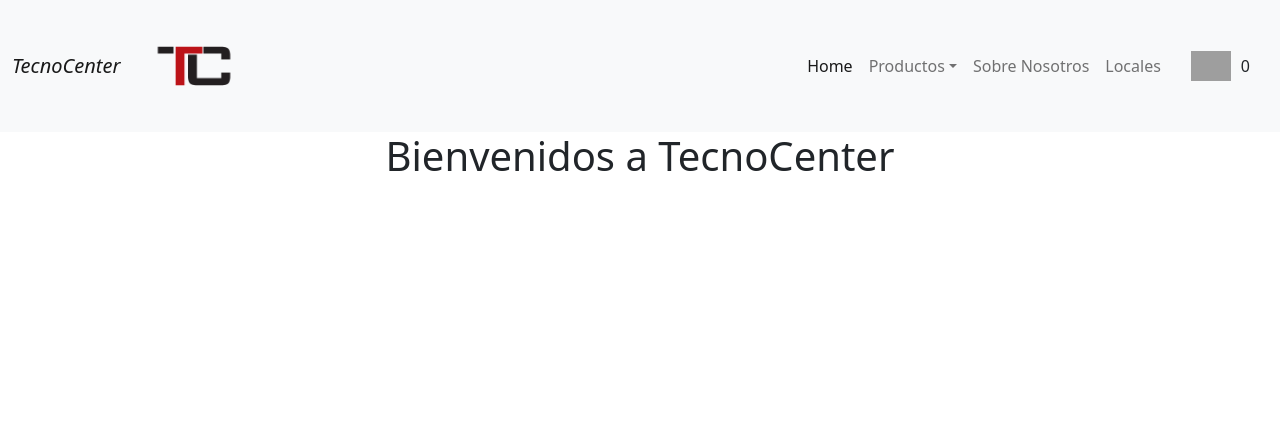
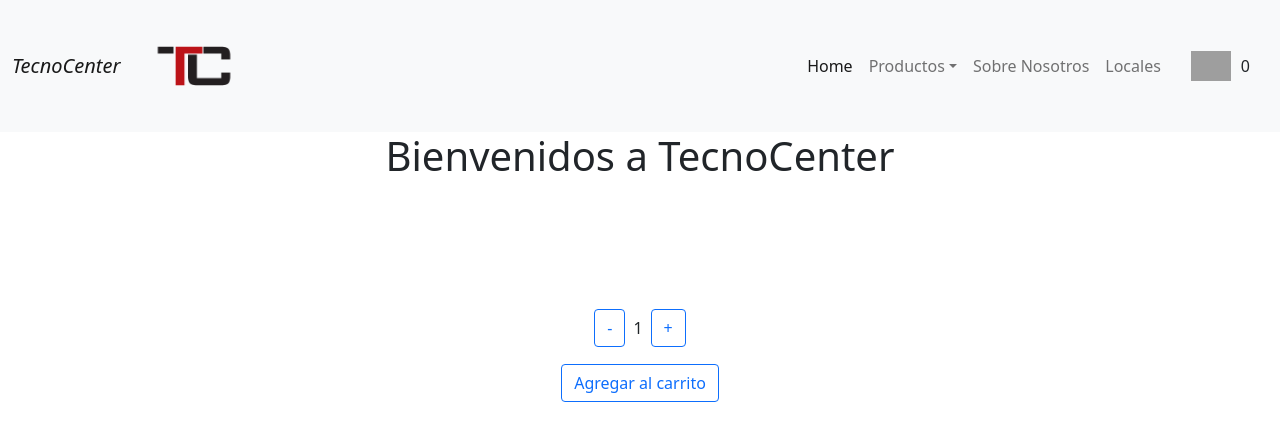
Before and after one commit to FedericoBuccella/ProyectoReact, a React (Create React App) app: page / in a window 1280 px wide. Shown: the top 440 px of the page. Built offline with nearby package versions, Linux system fonts and the light colour scheme; grey boxes are pictures that could not be loaded.

Commit message:
Agregamos un contador useState y useEffect

```diff
--- a/src/App.js
+++ b/src/App.js
@@ -2,6 +2,7 @@ import React from 'react';
 import './App.css';
 import NavBar from './components/Navbar/NavBar';
 import ItemListContainer from './components/ItemListContainer/itemListContainer';
+import ItemCount from './components/ItemCount/ItemCount';
 
 function App() {
   return (
@@ -9,6 +10,7 @@ function App() {
       <header>
         <NavBar />
         <ItemListContainer greeting='Bienvenidos a TecnoCenter' />
+        <ItemCount initial={1} stock={10} />
       </header>
     </div>
   );
--- /dev/null
+++ b/src/components/ItemCount/ItemCount.css
@@ -0,0 +1,10 @@
+.Contador{
+    display: flex;
+    flex-flow: row wrap;
+    justify-content: center;
+    align-items: baseline;
+}
+
+.Principal{
+    margin-top: 10%;
+}
--- /dev/null
+++ b/src/components/ItemCount/ItemCount.js
@@ -0,0 +1,62 @@
+import { useState, useEffect } from "react";
+import './ItemCount.css';
+
+const ItemCount = ({initial, stock}) => {
+
+    const [count, setCount] = useState(initial)
+
+    useEffect(() => {
+        console.log('Se ejecuto el montaje del contador')
+
+        let Activate = true;
+
+        setTimeout(() =>{
+            if(Activate){
+                setCount(initial)
+            }
+
+        })
+    },[])
+
+    useEffect(()=>{
+        console.log('El contenido del contador cambio')
+    },[count])
+
+    const increment = () => {
+        if(count < stock){
+            setCount (count + 1)
+        }else {
+            console.log('La cantidad de stock requerido es insuficiente')
+        }
+    }
+
+    const decrement = () => {
+        if(count > 0){
+            setCount (count - 1)
+        }else{
+            console.log('Error')
+        }
+    }
+
+    const agregar = () => {
+        console.log('Se agregaron ' ,count, 'Productos a su carrito de compra' )
+        setTimeout(()=>{
+            setCount(initial)
+        },2000)
+    }
+
+    return(
+        <section className="container-fluid Principal">
+            <div className="Contador">
+                <button type="button" className="btn btn-outline-primary" onClick={decrement}>-</button>
+                <p className="p-2">{count} </p>
+                <button type="button" className="btn btn-outline-primary" onClick={increment}>+</button>
+            </div>
+            <div>
+                <button type="button" className="btn btn-outline-primary" onClick={agregar}>Agregar al carrito</button>
+            </div>
+        </section>
+    )
+}
+
+export default ItemCount
```
